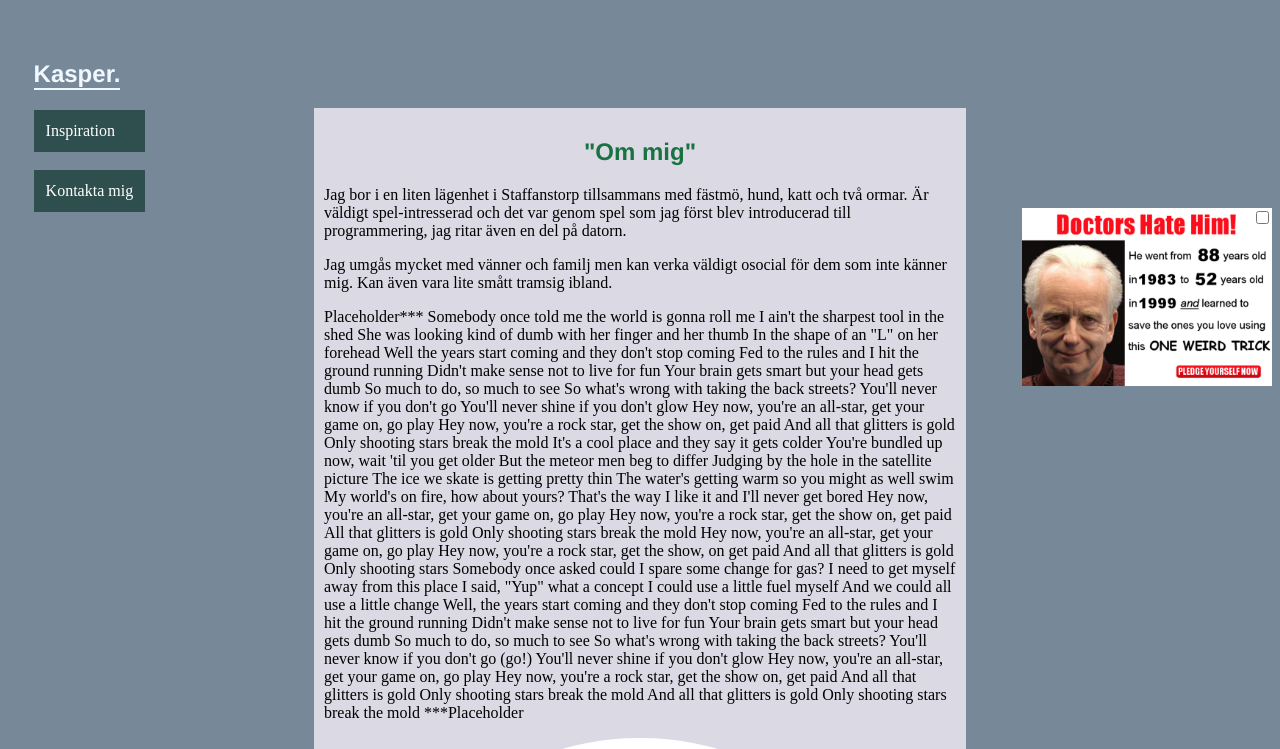
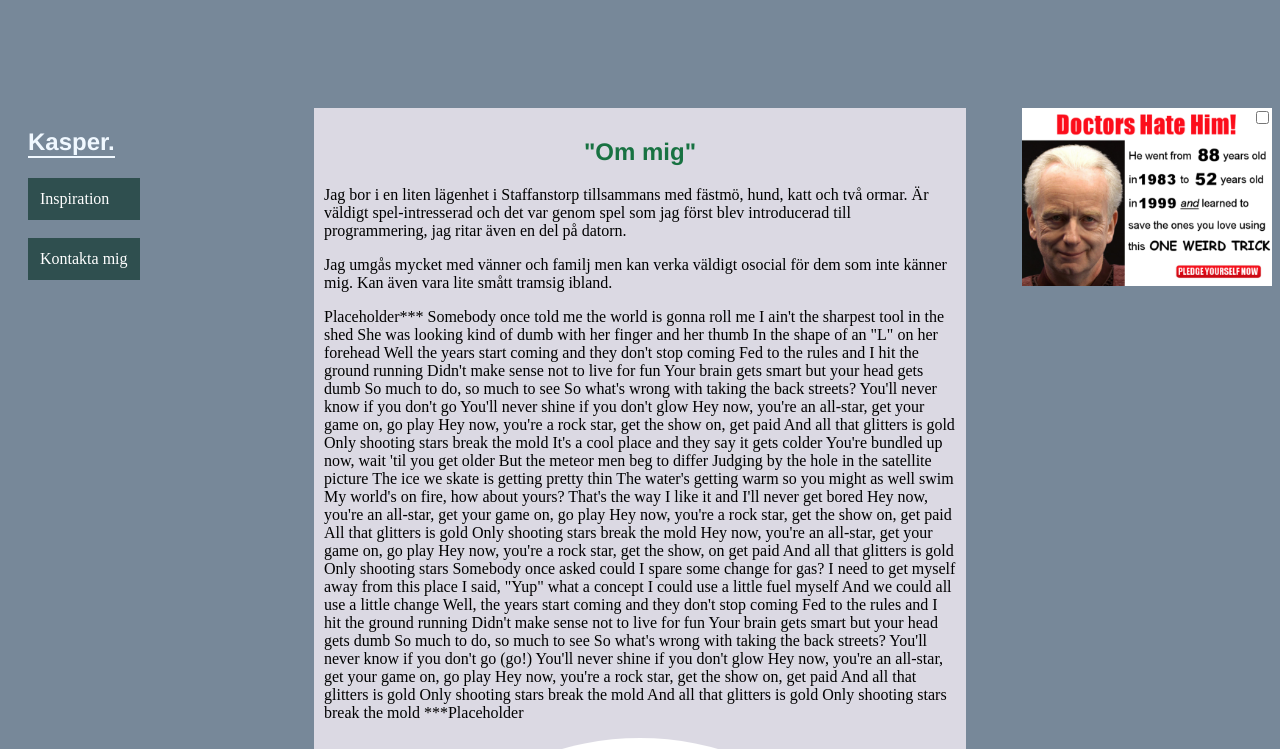
Before and after one commit to Kasper-Loontjens/Kasper-Loontjens.github.io, a plain HTML site: page index.html in a window 1280 px wide. Shown: the top 749 px of the page. Drawn offline with Linux system fonts and the light colour scheme.

Commit message:
margin change

```diff
--- a/css/style.css
+++ b/css/style.css
@@ -3,15 +3,15 @@ body{
 }
 nav{
     position:fixed;
-    top: 5%;
-    margin-left: 2%;
+    margin-top: 100px;
+    margin-right: 20px;
+    margin-left: 20px;
 }
 h1{
     color: aliceblue;
     border-bottom: solid aliceblue 2px;
     width:max-content;
     font-family:'Franklin Gothic Medium', 'Arial Narrow', Arial, sans-serif;
-
 }
 h2, h3{
     text-align: center;
@@ -59,7 +59,7 @@ main img{
 .adds{
     position: sticky;
     top: 0;
-    margin-top: 200px;
+    margin-top: 100px;
     float: right;
 }
 .palp img{
```
